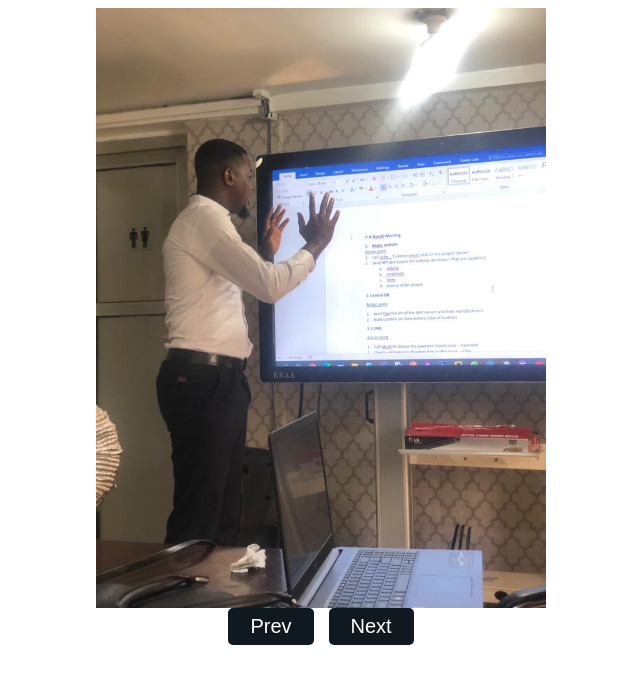
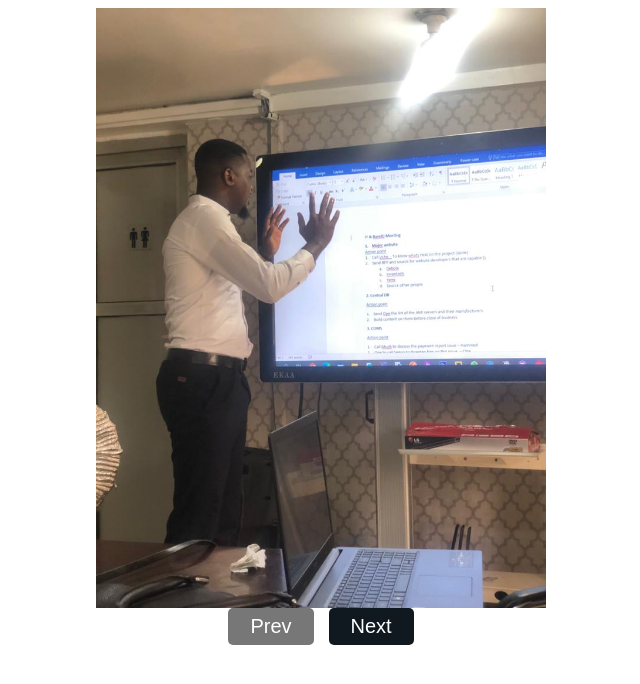
Before and after one commit to resourcefulmind/Ope-s-Gallery, a plain HTML site: page index.html in a window 1280 px wide. Shown: the whole page, without its empty margins (319-959 px from the left). Drawn offline with Linux system fonts and the light colour scheme.

Commit message:
--- Auto-Git Commit ---

```diff
--- a/index.html
+++ b/index.html
@@ -40,7 +40,7 @@
       />
     </div>
     <div class="btns">
-      <button class="btn prev">Prev</button>
+      <button disabled class="btn prev">Prev</button>
       <button class="btn next">Next</button>
     </div>
   </body>
```
Also changed, not shown: gallery.js (added).
